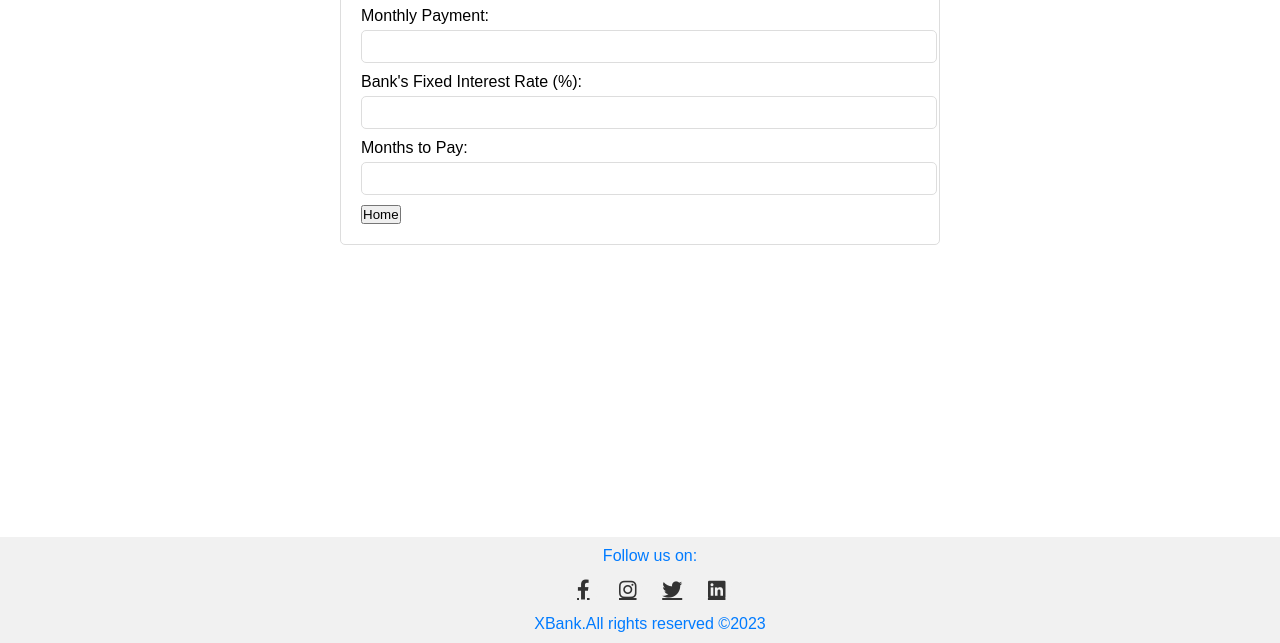
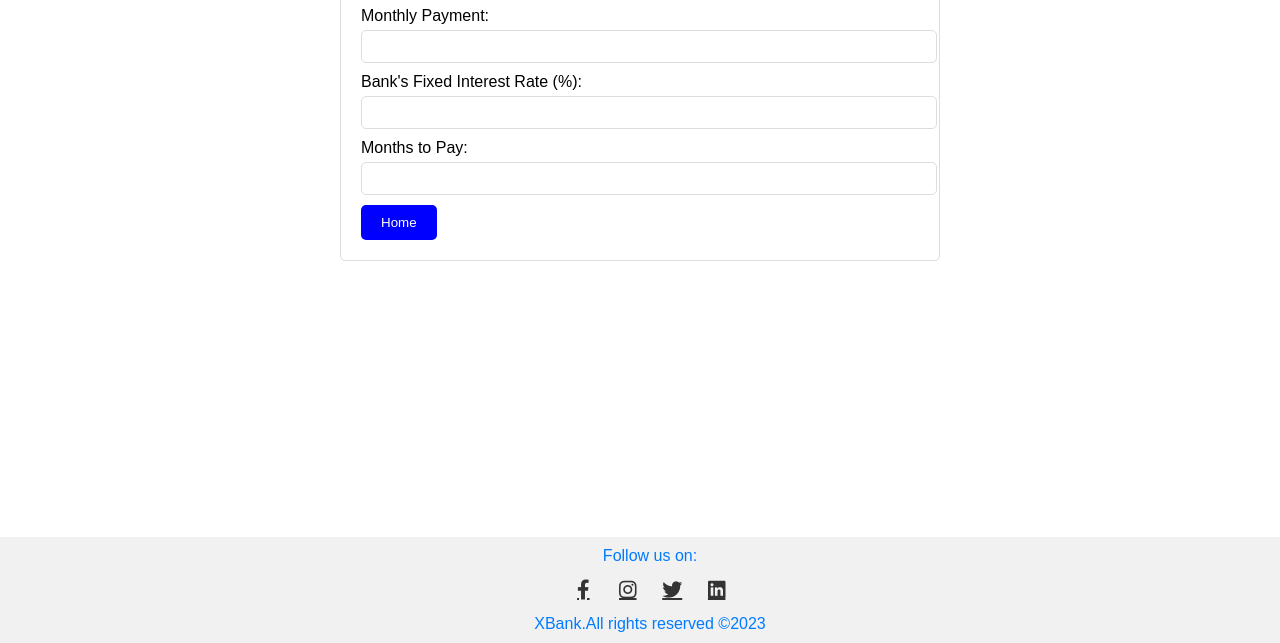
Before and after one commit to S-Mumina/Loan-calculator, a plain HTML site: page index.html in a window 1280 px wide. Both pictures are taken after a click on the button "Client". Shown: the part 157-800 px from the top of the page. Drawn offline with Linux system fonts and the light colour scheme.

Commit message:
styles.css corrections

```diff
--- a/index.html
+++ b/index.html
@@ -76,7 +76,7 @@
                 <input type="number" id="loanAmountLender">
             </div>
             <button class="back-btn" onclick="goToHomePage()">Home</button>
-            <button class="check-score-btn" onclick="checkScoreCard()">Check Score Card >></button>
+            <button class="check-score-btn" onclick="checkScoreCard()">Check Score Card</button>
         </div>
 
         <!-- Score Card Page -->
--- a/style.css
+++ b/style.css
@@ -34,8 +34,22 @@ body {
 
 .buttons {
     display: flex;
-    gap: 10px;
+    gap: 50px;
 }
+
+.back-btn,
+.login-btn,.check-score-btn {
+    background-color: blue;
+    color: white;
+    padding: 10px 20px;
+    border: none;
+    cursor: pointer;
+    margin-right: 10px;
+    border-radius: 5px;
+    justify-content: space-between;
+}
+
+
 
 .client-btn, .lender-btn {
     padding: 10px 20px;
```
